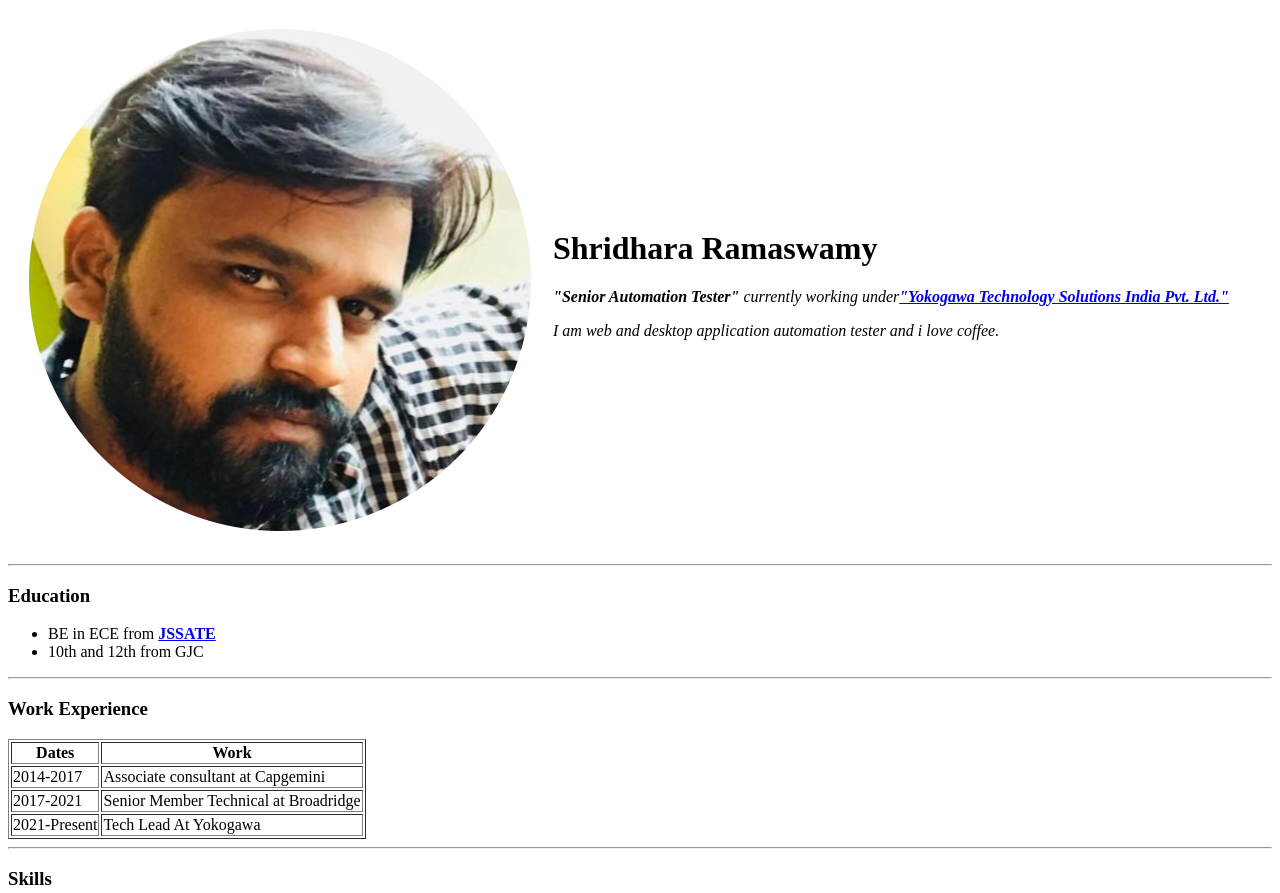
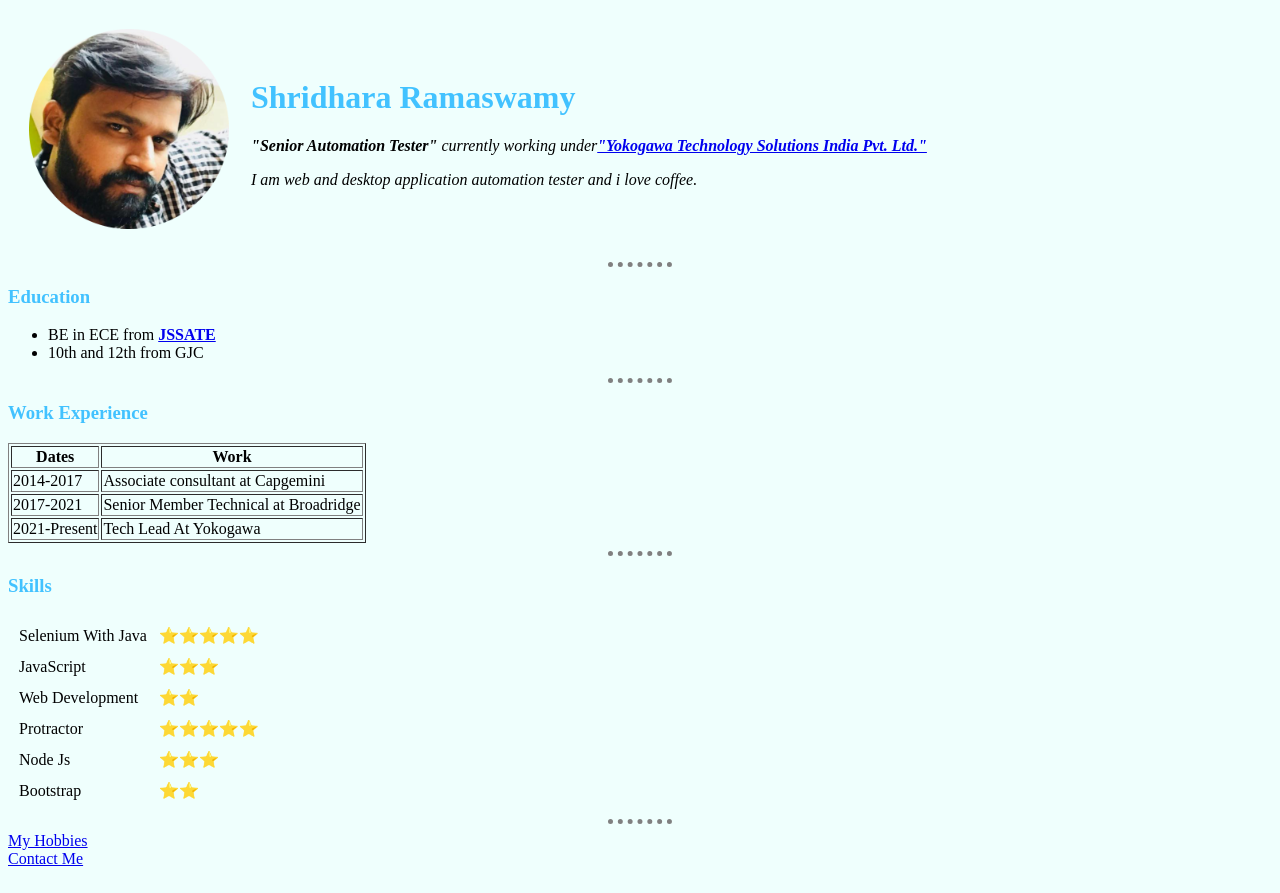
Before and after one commit to shridrgk/cv, a plain HTML site: page index.html in a window 1280 px wide. Shown: the top 893 px of the page. Drawn offline with Linux system fonts and the light colour scheme; files that its build step writes are made by us from their sources.

Commit message:
Add files via upload

```diff
--- a/index.html
+++ b/index.html
@@ -3,6 +3,7 @@
   <head>
     <meta charset="utf-8">
     <title>Shridhara Personal Site</title>
+    <link rel="stylesheet" href="css/styles.css">
   </head>
   <body>
     <table cellspacing = "20">
@@ -24,7 +25,6 @@
       <hr>
       <h3><strong>Work Experience</strong></h3>
     <table border="1">
-
       <thead>
         <tr>
           <th>Dates</th>
--- /dev/null
+++ b/styles.css
@@ -0,0 +1,19 @@
+body{
+  background-color: #EFFFFD;
+}
+
+hr{
+  border-style: none;
+  border-top-style: dotted;
+  border-color: grey;
+  border-width: 5px;
+  width: 5%
+}
+
+img{
+  height: 200px;
+}
+
+h1,h3{
+  color: #42C2FF;
+}
```
Also changed, not shown: Contact.html (+1 -0 lines), Hobbies.html (+1 -0 lines). Lines whose indentation alone changed are shown as unchanged.
